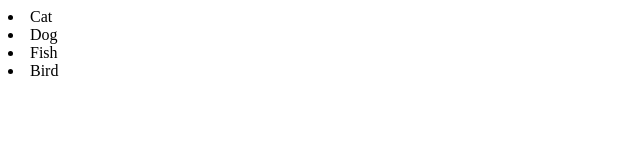
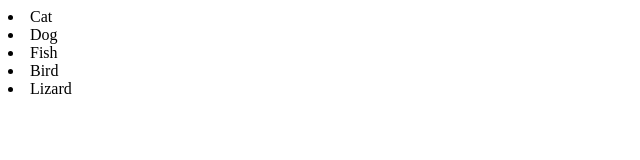
Before and after one commit to FreddieGray87/hello-world, a plain HTML site: page index.html in a window 1280 px wide. Shown: the full height of the page, 0-640 px from the left. Drawn offline with Linux system fonts and the light colour scheme.

Commit message:
Added more Animals

```diff
--- a/index.html
+++ b/index.html
@@ -8,5 +8,6 @@
     <li>Dog</li>
     <li>Fish</li>
     <li>Bird</li>
+    <li>Lizard</li>
 </body>
 </html>
```
